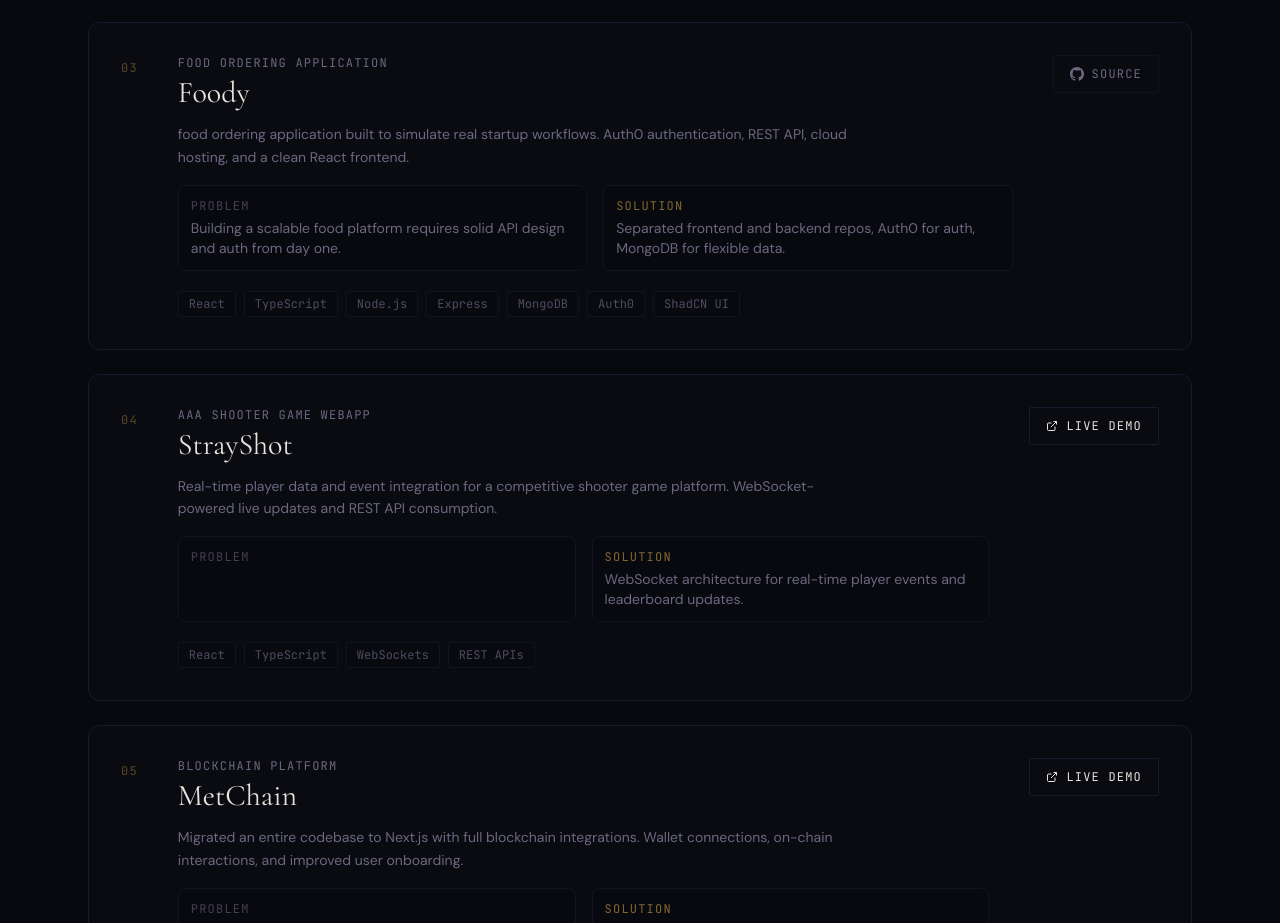
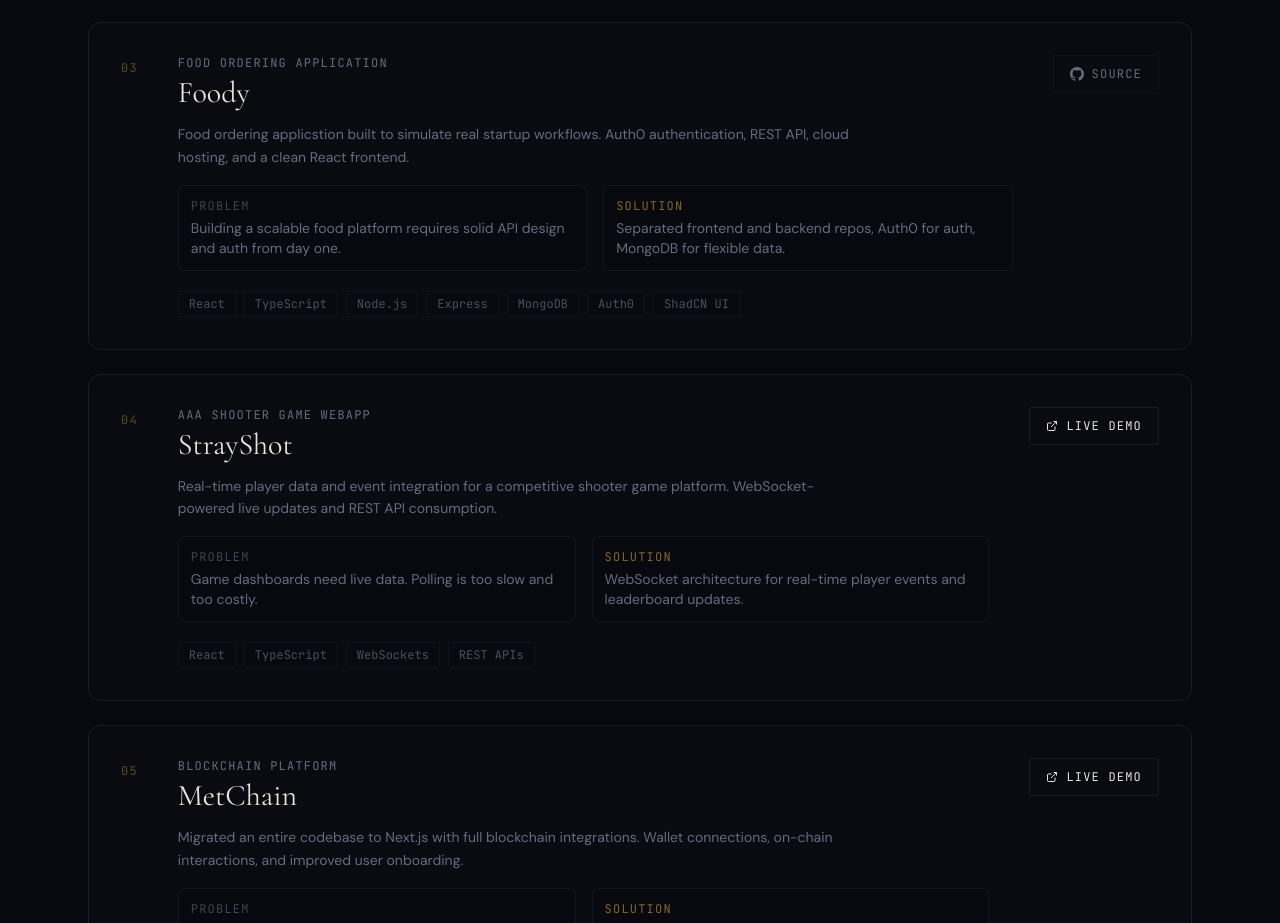
Before and after one commit to Izunnaya/Porfolio, a Next.js app: page / in a window 1280 px wide. Shown: the part 2520-3443 px from the top of the page. Built offline with nearby package versions, Linux system fonts and the light colour scheme.

Commit message:
build-fix

```diff
--- a/components/Projects.tsx
+++ b/components/Projects.tsx
@@ -39,7 +39,7 @@ const projects = [
     title: "Foody",
     subtitle: "Food Ordering Application",
     description:
-      "food ordering application built to simulate real startup workflows. Auth0 authentication, REST API, cloud hosting, and a clean React frontend.",
+      "Food ordering applicstion built to simulate real startup workflows. Auth0 authentication, REST API, cloud hosting, and a clean React frontend.",
     problem:
       "Building a scalable food platform requires solid API design and auth from day one.",
     solution:
@@ -63,6 +63,8 @@ const projects = [
     subtitle: "AAA Shooter Game WebApp",
     description:
       "Real-time player data and event integration for a competitive shooter game platform. WebSocket-powered live updates and REST API consumption.",
+    problem:
+      "Game dashboards need live data. Polling is too slow and too costly.",
     solution:
       "WebSocket architecture for real-time player events and leaderboard updates.",
     tech: ["React", "TypeScript", "WebSockets", "REST APIs"],
```
